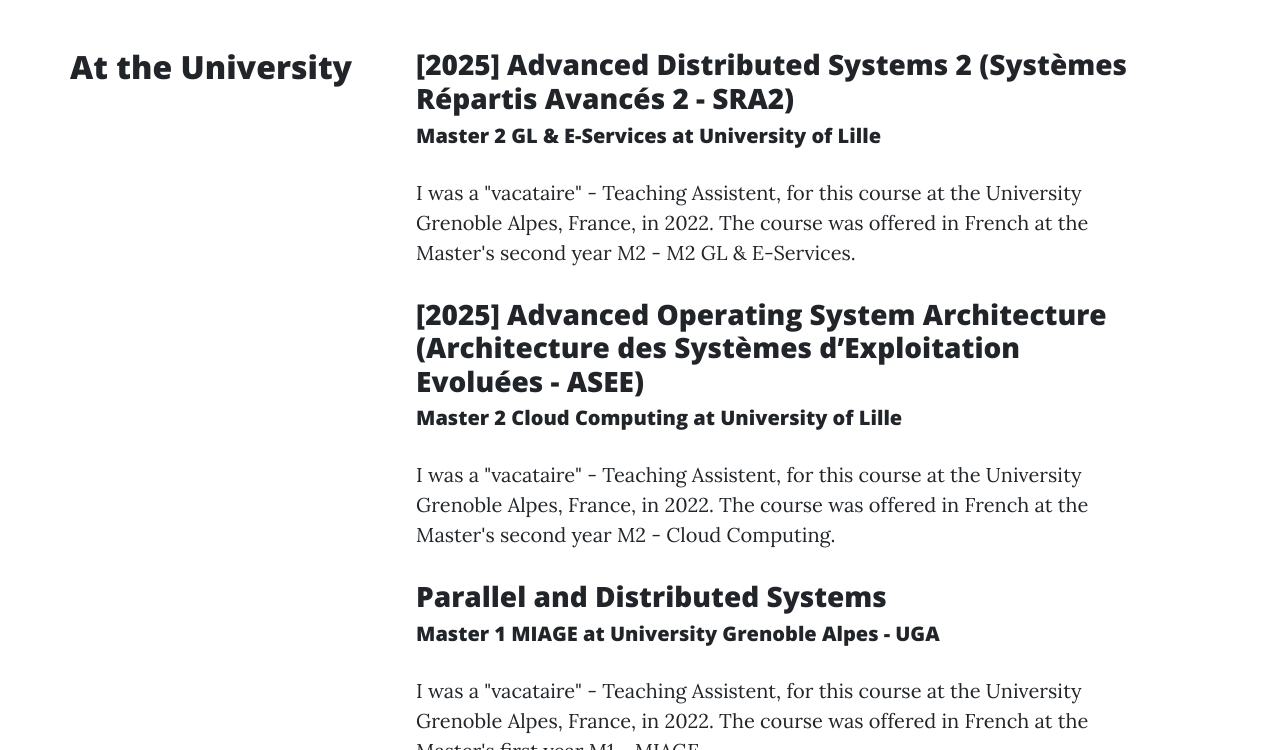
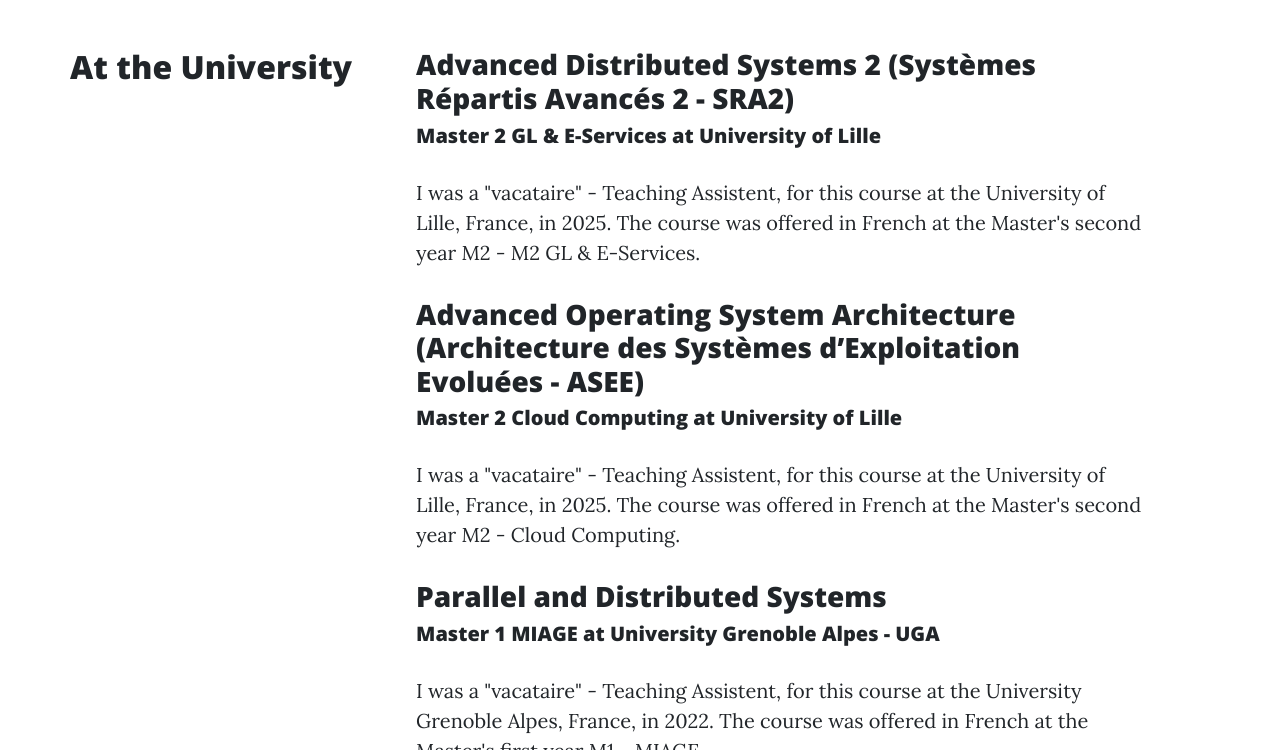
Before and after one commit to andersonandrei/andersonandrei.github.io, a website: page teaching.html in a window 1280 px wide. Shown: the part 534-1284 px from the top of the page. Drawn offline with nearby package versions, Linux system fonts and the light colour scheme.

Commit message:
Fix info in teaching

```diff
--- a/teaching.html
+++ b/teaching.html
@@ -85,16 +85,16 @@
 
       <div class="col-lg-8 col-md-10 mx-auto">
 
-        <h3> [2025] Advanced Distributed Systems 2 (Systèmes Répartis Avancés 2 - SRA2) </h3>
+        <h3> Advanced Distributed Systems 2 (Systèmes Répartis Avancés 2 - SRA2) </h3>
         <h5> Master 2 GL & E-Services at University of Lille </h5>
 
-        <p>I was a "vacataire" - Teaching Assistent, for this course at the University Grenoble Alpes, France, in 2022. The course was offered in French at the Master's second year M2 - M2 GL & E-Services.</p>
+        <p>I was a "vacataire" - Teaching Assistent, for this course at the University of Lille, France, in 2025. The course was offered in French at the Master's second year M2 - M2 GL & E-Services.</p>
 
 
-        <h3> [2025] Advanced Operating System Architecture (Architecture des Systèmes d’Exploitation Evoluées - ASEE) </h3>
+        <h3> Advanced Operating System Architecture (Architecture des Systèmes d’Exploitation Evoluées - ASEE) </h3>
         <h5> Master 2 Cloud Computing at University of Lille </h5>
 
-        <p>I was a "vacataire" - Teaching Assistent, for this course at the University Grenoble Alpes, France, in 2022. The course was offered in French at the Master's second year M2 - Cloud Computing.</p>
+        <p>I was a "vacataire" - Teaching Assistent, for this course at the University of Lille, France, in 2025. The course was offered in French at the Master's second year M2 - Cloud Computing.</p>
 
 
         <h3> Parallel and Distributed Systems</h3>
```
